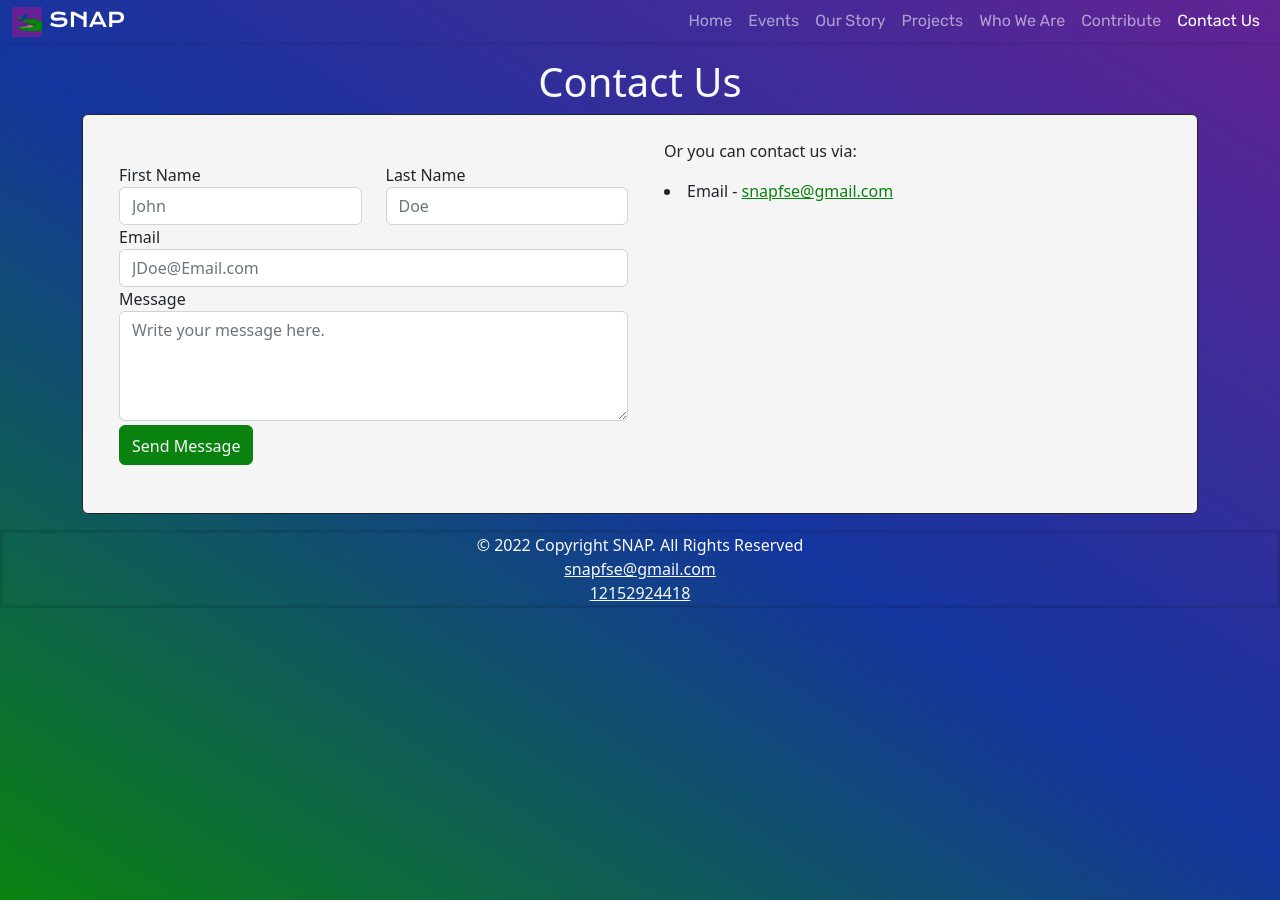
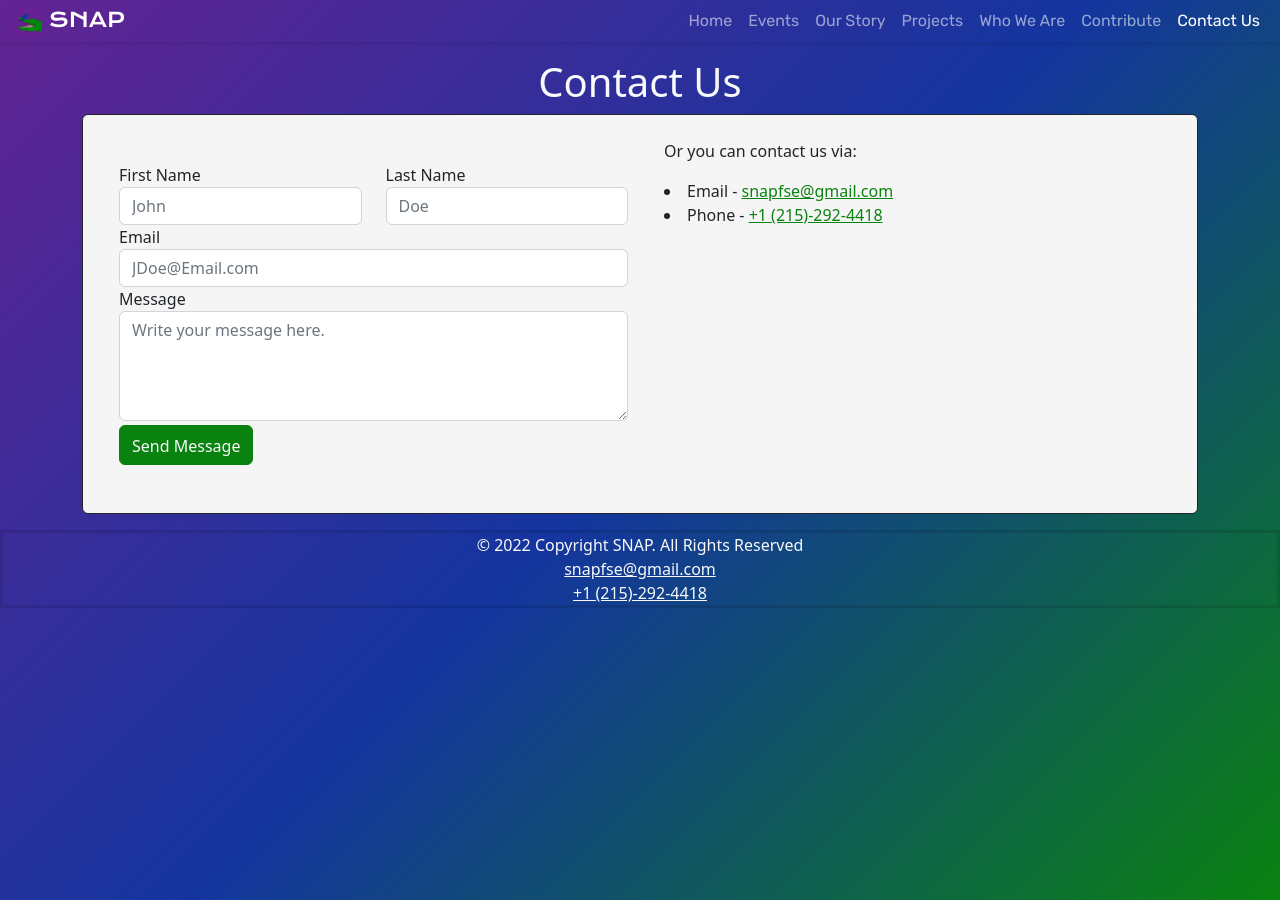
Before and after one commit to SNAPFSE/SNAPFSE.github.io, a Jekyll site: the page built from _pages/contact.html, in a window 1280 px wide. Built offline with Jekyll 4.4.1, drawn with Linux system fonts in a browser that asks for light colours; some web fonts are replaced.

Commit message:
Update Styles

```diff
--- a/_config.yml
+++ b/_config.yml
@@ -1,6 +1,6 @@
 title: SNAP
 email: snapfse@gmail.com
-phone: +12152924418
+phone: +1 (215)-292-4418
 description: >-
   Special Needs Assistance Program for Social Engagement promotes socialization and friendship-making for neurodiverse communities.
 baseurl: "" # the subpath of your site, e.g. /blog
--- a/_pages/contact.html
+++ b/_pages/contact.html
@@ -87,6 +87,7 @@ permalink: /contact/
   </div>
   <div class="col">
     <p>Or you can contact us via:</p>
-    <li>Email - <a href="mailto:snapfse@gmail.com">snapfse@gmail.com</a></li>
+    <li>Email - <a href="mailto:{{ site.email }}">{{ site.email }}</a></li>
+    <li>Phone - <a href="tel:{{ site.phone }}">{{ site.phone }}</a></li>
   </div>
 </div>
--- a/assets/styles.scss
+++ b/assets/styles.scss
@@ -10,9 +10,9 @@ body {
   margin: 0;
   // background-color: #c850c0;
   //background-image: linear-gradient(18deg, #4158d0 0%, #c850c0 46%, #ffcc70 100%);
-  background: rgb(10, 130, 16);
+  background: rgba(99, 35, 147, 1);
   background: linear-gradient(
-    32deg,
+    315deg,
     rgba(10, 130, 16, 1) 0%,
     rgba(20, 53, 159, 1) 50%,
     rgba(99, 35, 147, 1) 100%
```
Also changed, not shown: assets/logo.png.
